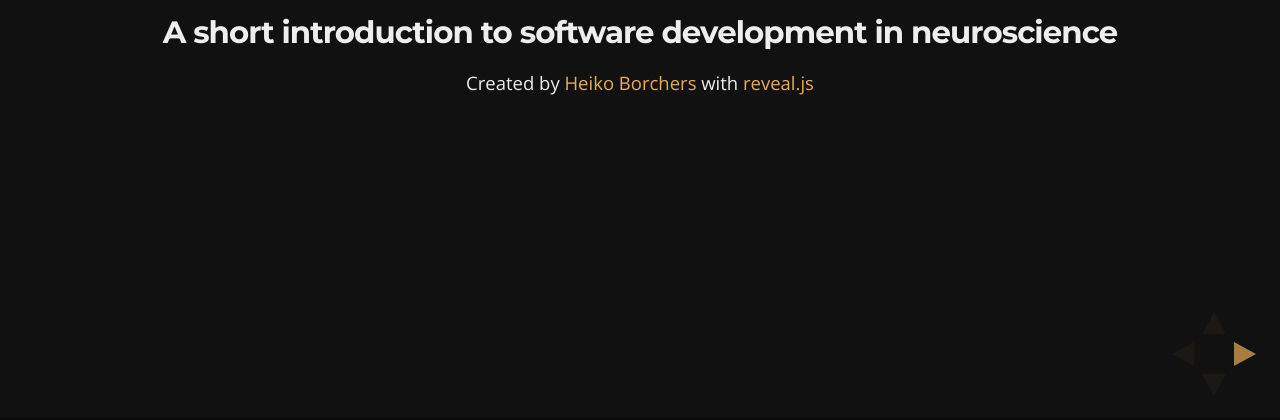
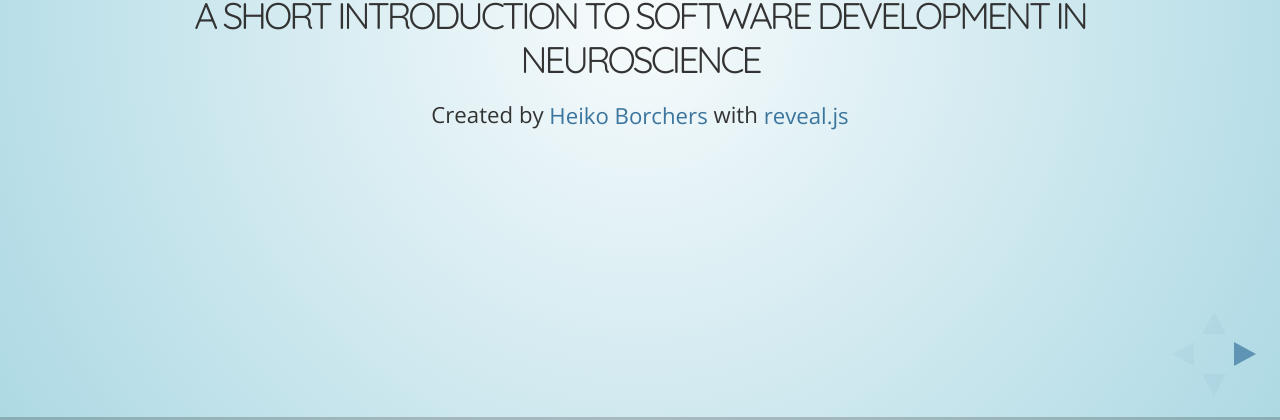
Before and after one commit to archang3l-media/neuroscience-master, a website: page index.html in a window 1280 px wide. Shown: the part 380-800 px from the top of the page. Drawn offline with nearby package versions, Linux system fonts and the light colour scheme.

Commit message:
theme updated

```diff
--- a/index.html
+++ b/index.html
@@ -15,7 +15,7 @@
 		<meta name="viewport" content="width=device-width, initial-scale=1.0, maximum-scale=1.0, user-scalable=no, minimal-ui">
 
 		<link rel="stylesheet" href="css/reveal.css">
-		<link rel="stylesheet" href="css/theme/night.css" id="theme">
+		<link rel="stylesheet" href="css/theme/sky.css" id="theme">
 
 		<!-- Code syntax highlighting -->
 		<link rel="stylesheet" href="lib/css/zenburn.css">
```
